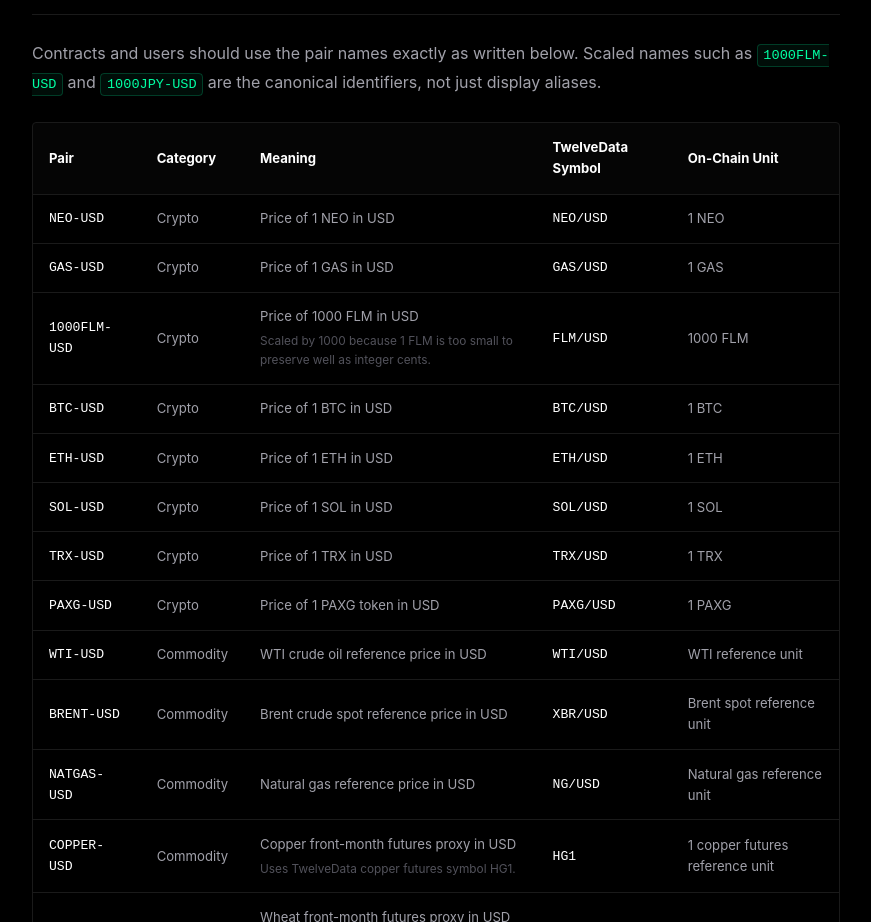
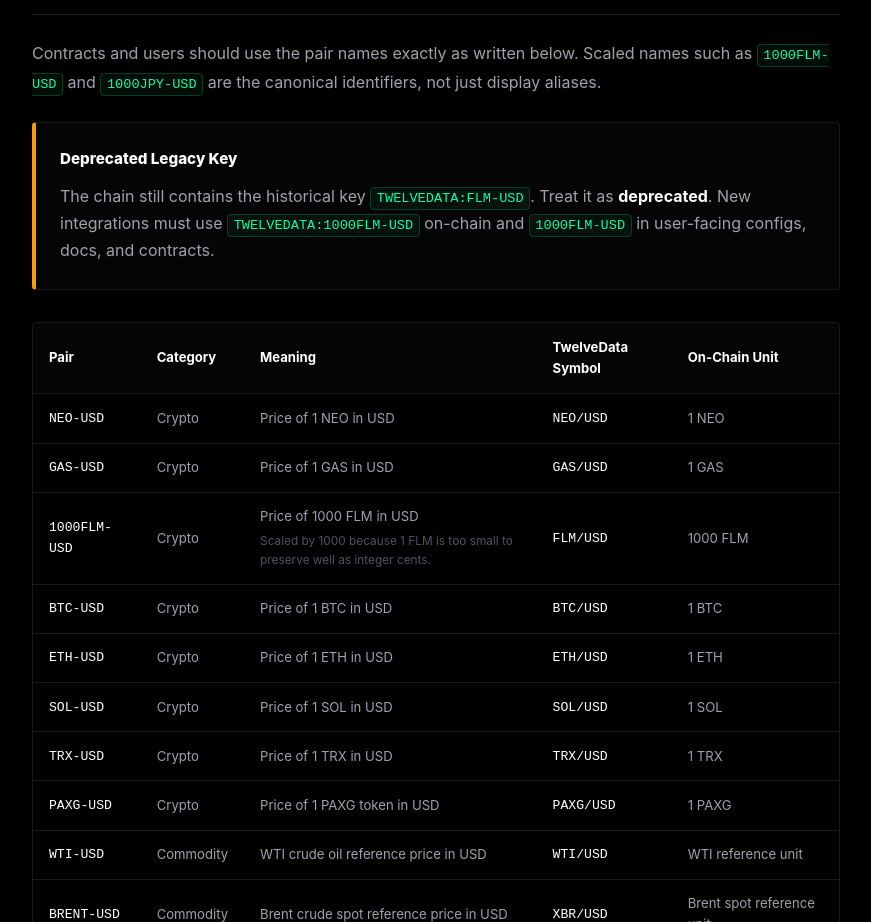
Before and after one commit to r3e-network/neo-morpheus-oracle, a Next.js app in the folder apps/web/: page /docs/datafeeds in a window 1280 px wide. Shown: the part 1700-2622 px from the top of the page, without its empty margins (344-1215 px from the left). Built offline with nearby package versions, Linux system fonts and the light colour scheme; no server answers.

Commit message:
Mark legacy FLM pair as deprecated

```diff
--- a/apps/web/app/docs/datafeeds/page.tsx
+++ b/apps/web/app/docs/datafeeds/page.tsx
@@ -55,6 +55,14 @@ export default function DocsDatafeeds() {
       <p>
         Contracts and users should use the pair names exactly as written below. Scaled names such as <code>1000FLM-USD</code> and <code>1000JPY-USD</code> are the canonical identifiers, not just display aliases.
       </p>
+
+      <div className="card-industrial" style={{ padding: '1.5rem', borderLeft: '4px solid #f59e0b', marginBottom: '2rem' }}>
+        <h4 style={{ marginTop: 0, marginBottom: '0.75rem', color: '#fff', fontSize: '0.95rem', fontWeight: 800 }}>Deprecated Legacy Key</h4>
+        <p style={{ marginBottom: 0, color: 'var(--text-secondary)', lineHeight: 1.7 }}>
+          The chain still contains the historical key <code>TWELVEDATA:FLM-USD</code>. Treat it as <strong>deprecated</strong>.
+          New integrations must use <code>TWELVEDATA:1000FLM-USD</code> on-chain and <code>1000FLM-USD</code> in user-facing configs, docs, and contracts.
+        </p>
+      </div>
 
       <div style={{ border: '1px solid var(--border-dim)', borderRadius: '4px', overflow: 'hidden', background: '#000', marginBottom: '2.5rem' }}>
         <div style={{ overflowX: 'auto' }}>
```
Also changed, not shown: apps/web/components/dashboard/ProvidersTab.tsx (+8 -0 lines), 3 other files (tests, documents, lock files or other folders).
